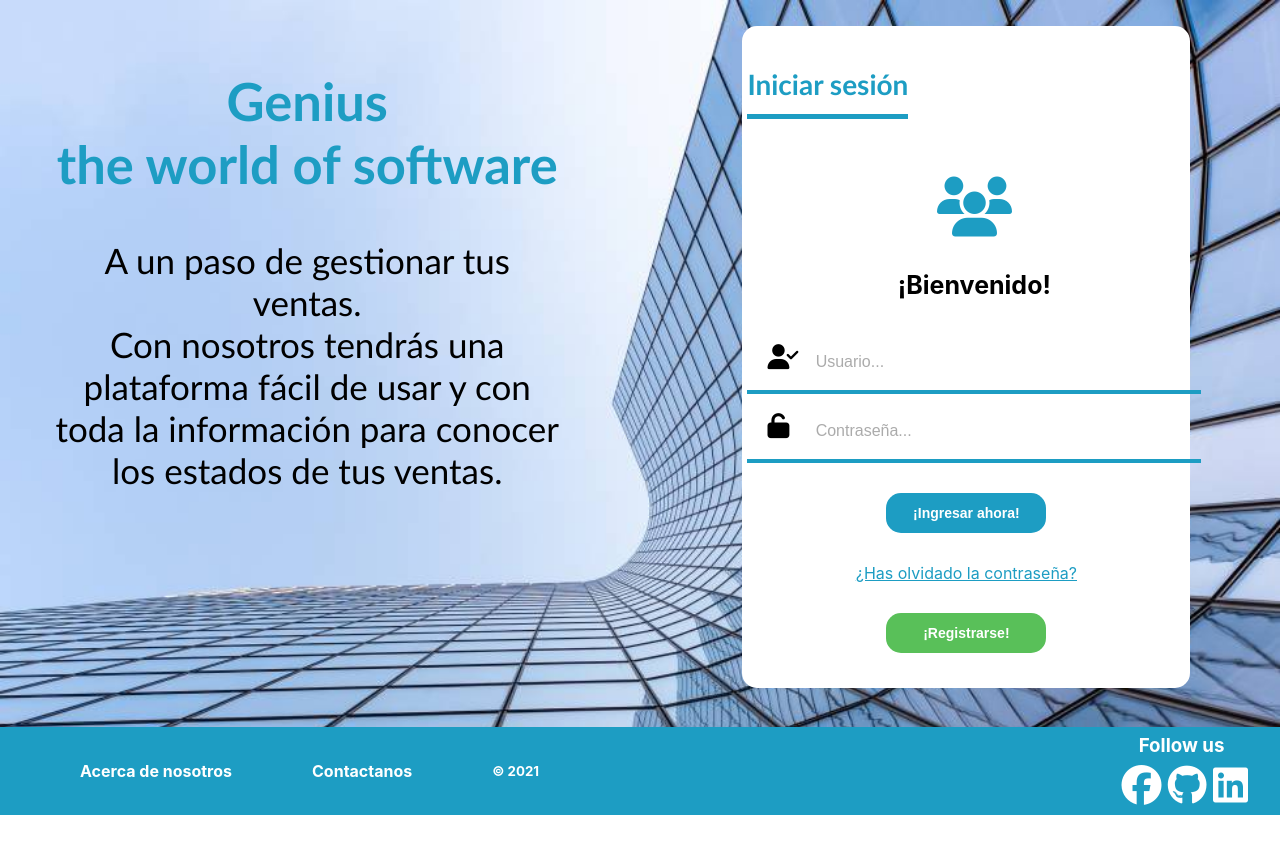
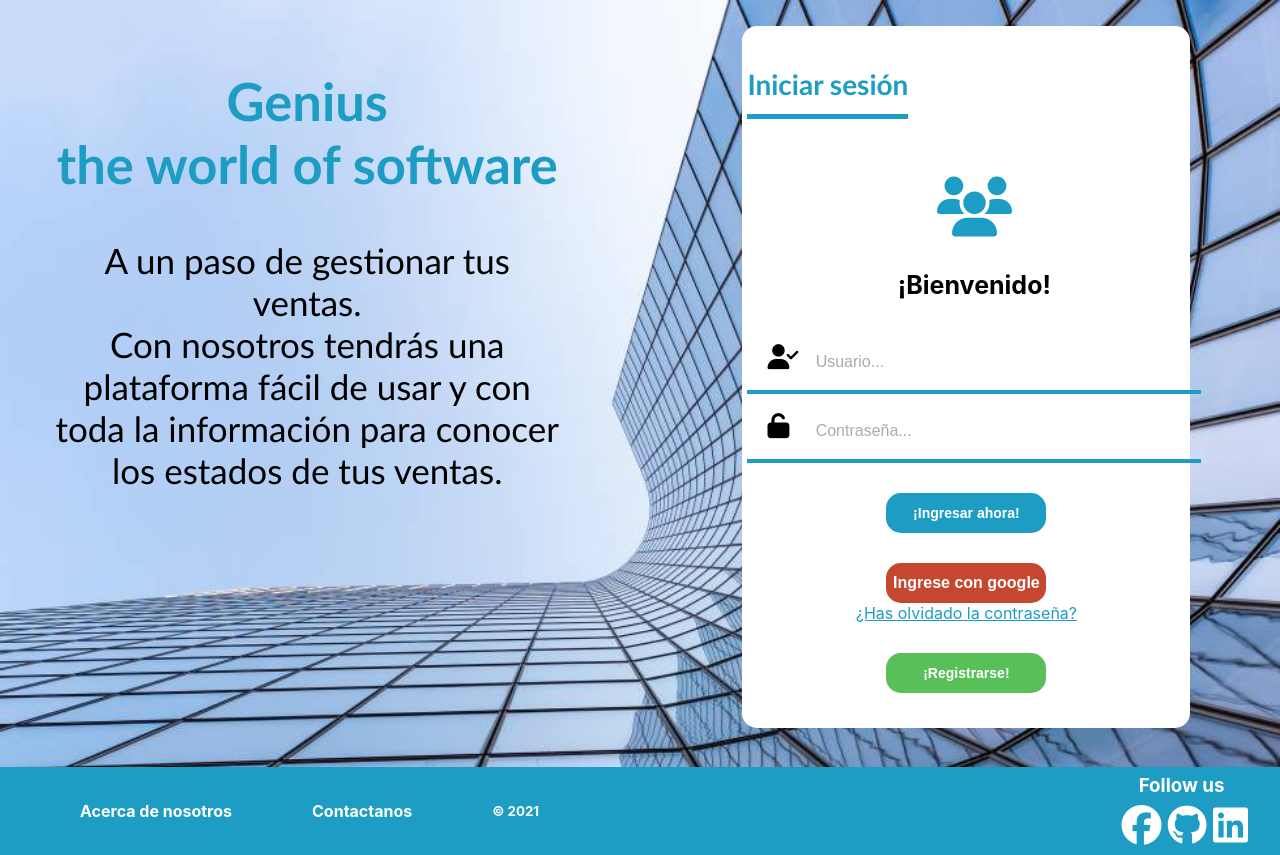
Before and after one commit to wolfangvera/g.p.i, a React (Create React App) app: page /InicioSesion in a window 1280 px wide. Before the commit the page ends 815 px from the top, so only its background shows below. Built offline with nearby package versions, Linux system fonts and the light colour scheme.

Commit message:
Se implementa inicio de sesion con Auth0, boton de ingreso y de cerrar sesión

```diff
--- a/package.json
+++ b/package.json
@@ -3,6 +3,7 @@
   "version": "0.1.0",
   "private": true,
   "dependencies": {
+    "@auth0/auth0-react": "^1.8.0",
     "@testing-library/jest-dom": "^5.11.4",
     "@testing-library/react": "^11.1.0",
     "@testing-library/user-event": "^12.1.10",
--- a/src/components/HeaderPublic.js
+++ b/src/components/HeaderPublic.js
@@ -2,6 +2,7 @@ import React from 'react'
 import { Link } from 'react-router-dom'
 import '../style/HeaderPublic.css'
 import logoRegistro from '../media/logobuho.png'
+import { LogoutButton } from './Logout'
 
 const HeaderPublic = () => {
     return (
@@ -18,10 +19,12 @@ const HeaderPublic = () => {
                     <li><a href="#quienesSomos"><button className="botonHeaderPublic">¿Quiénes somos? </button></a></li>
                     <li><a href="#queHacemos"><button className="botonHeaderPublic">¿Qué hacemos?</button></a></li>
                     <li>
+
                         <Link to="/InicioSesion">
                             <button className="botonHeaderPublic">¡Iniciar ahora!</button>
                         </Link>
                     </li>
+                    <li><LogoutButton/></li>
                 </ul>
             </nav>
 
--- a/src/components/Info_user.js
+++ b/src/components/Info_user.js
@@ -2,30 +2,41 @@
 import React from 'react'
 import { Link } from 'react-router-dom'
 import '../style/Info_user.css'
-import avatar from '../media/avatar.png'
+import { useAuth0 } from '@auth0/auth0-react'
+import { LogoutButton } from './Logout'
+
 
 const Info_user = () => {
+
+    const { user, isAuthenticated, isLoading } = useAuth0();
+
+    if (isLoading) {
+        return <div>Loading...</div>
+    }
+
     return (
+        isAuthenticated && (
+
         <div className="Info_user">
             <ul class="ordenar_info_usuario">
                 <li>
                     <ul class="Opciones">
                         <li>
-                            Usted ha ingresado como:<label>*Nombre usuario*</label>
+                            Usted ha ingresado como: {user.name}
                         </li>
                         <li>
-                            Cargo: <label> *Cargo*</label>
+                            Email: {user.email}
                         </li>
-                        <li>Actualizar perfil</li>
+                        <li><LogoutButton/></li>
                     </ul>
                 </li>
 
-                    <img src={avatar} class="avatar" alt="avatar" width="50px" />
+                    <img src={user.picture} class="avatar" alt="avatar"  />
 
             </ul>
 
         </div>
-
+        )
     )
 }
 
--- /dev/null
+++ b/src/components/Loginbutton.js
@@ -0,0 +1,9 @@
+import React from 'react'
+import { useAuth0 } from '@auth0/auth0-react'
+import '../style/Loginbutton.css'
+
+export const LoginButton =() => {
+    const { loginWithRedirect } = useAuth0();
+
+    return <button className="botonAuth0" onClick={() => loginWithRedirect()}>Ingrese con google</button>
+}
--- /dev/null
+++ b/src/components/Logout.js
@@ -0,0 +1,9 @@
+import React from 'react'
+import { useAuth0 } from '@auth0/auth0-react'
+import '../style/Loginbutton.css'
+
+export const LogoutButton = () => {
+    const {logout} = useAuth0();
+
+    return <button  className="botonLogout" onClick={() => logout({ returnTo: window.location.origin})}> Cerrar sesión</button>
+}
--- a/src/index.js
+++ b/src/index.js
@@ -1,12 +1,19 @@
 import React from 'react';
 import ReactDOM from 'react-dom';
+import { Auth0Provider } from "@auth0/auth0-react"
 import './index.css';
 import App from './App';
 import reportWebVitals from './reportWebVitals';
 
 ReactDOM.render(
   <React.StrictMode>
-    <App />
+    <Auth0Provider
+      domain="dev-5fn6nk1y.us.auth0.com"
+      clientId="WhNRRsNYB5KrwRNa6SMVmrktFzVPldXz"
+      redirectUri={window.location.origin}
+    >
+      <App />
+    </Auth0Provider>
   </React.StrictMode>,
   document.getElementById('root')
 );
--- a/src/pages/InicioSesion.js
+++ b/src/pages/InicioSesion.js
@@ -1,6 +1,8 @@
 import React from 'react'
 import { Link } from 'react-router-dom'
 import '../style/InicioSesion.css'
+import { LoginButton } from "../components/Loginbutton"
+
 
 const InicioSesion = () => {
     return (
@@ -29,6 +31,9 @@ const InicioSesion = () => {
                     </div>
                     <input type="submit" value="¡Ingresar ahora!" onclick="Funcion()" className="boton boton_ingreso" />
                     <div>
+                        <LoginButton/>
+                    </div>
+                    <div>
                         <a href="" className="contraseña">¿Has olvidado la contraseña?</a>
                     </div>
                     <Link to="/Registro">
--- a/src/style/Info_user.css
+++ b/src/style/Info_user.css
@@ -2,6 +2,12 @@
 
 .Info_user{
     clear:both;
+}
+
+.avatar {
+    padding-left: 1em;
+    width:7em;
+    padding-right: 0.5em;
 }
 .ordenar_info_usuario {
     list-style-type: none;
@@ -12,9 +18,26 @@
     color:rgb(29,157,195);
     float:right;
     right:0;
+    font-size: 10px;
 
 }
 
 .ordenar_info_usuario ul {
     list-style-type: none;
 }
+
+.botonLogout{
+    color:rgb(29,157,195);
+    border:0px ;
+    background-color:transparent;
+    font-size:9.5px;
+    font-weight:bold;
+    padding-right: 0;
+
+}
+
+.botonLogout:hover {
+    cursor:pointer;
+    transform:scale(1.1);
+
+}
--- a/src/style/ListarVentas.css
+++ b/src/style/ListarVentas.css
@@ -28,8 +28,6 @@
     position:relative;
     left: auto;
     right: auto;
-
-
 }
 
 .bt_busqueda:hover {
--- /dev/null
+++ b/src/style/Loginbutton.css
@@ -0,0 +1,19 @@
+.botonAuth0 {
+    font-size: medium;
+    background-color: rgb(197, 71, 48);
+    color: white;
+    border-radius: 15px;
+    width: 10em;
+    height: 2.5em;
+    font-weight:bold;
+    position:relative;
+    left: auto;
+    right: auto;
+    border:0;
+}
+
+.botonAuth0:hover {
+    cursor: pointer;
+    transform: scale(1.02);
+    box-shadow: 3px 3px 4px 1px rgba(0, 0, 0, 0.2);
+}
```
Also changed, not shown: 1 other file (tests, documents, lock files or other folders).
